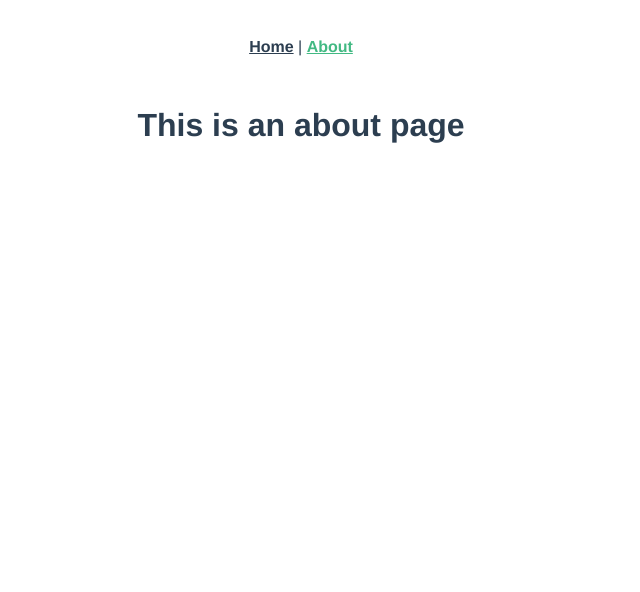
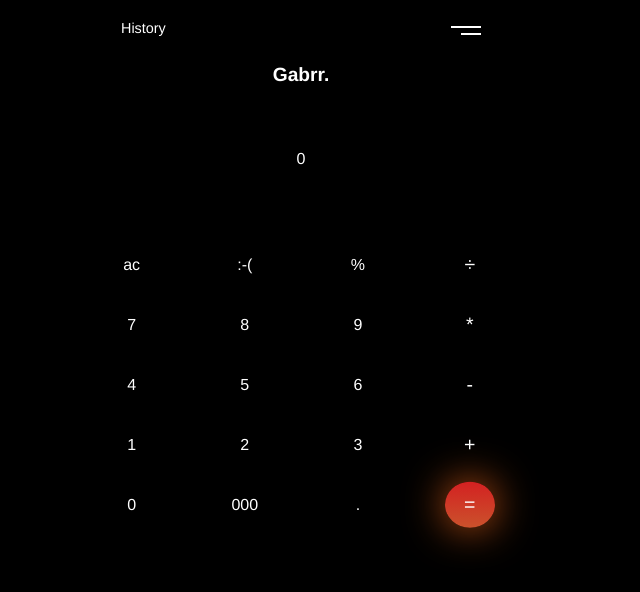
Before and after one commit to gabrr/vue-calculator, a Vue app: page /#/about in a window 1280 px wide. Shown: the top 592 px of the page, without its empty margins (339-979 px from the left). Built offline with nearby package versions, Linux system fonts and the light colour scheme.

Commit message:
Correcting components and styles

```diff
--- a/src/App.vue
+++ b/src/App.vue
@@ -1,14 +1,40 @@
 <template>
   <div id="app">
-    <div id="nav">
-      <router-link to="/">Home</router-link> |
-      <router-link to="/about">About</router-link>
-    </div>
-    <router-view/>
+    <navbar></navbar>
+    <numCalculator></numCalculator>
   </div>
 </template>
 
+<script>
+import Navbar from './components/navbar'
+import NumCalculator from './components/numCalculator'
+
+export default {
+  name: 'App',
+  data() {
+    return {
+      'msg': "message"
+    }
+  },
+  components: {
+    Navbar,
+    NumCalculator
+  }
+}
+</script>
+
 <style>
+* {
+  margin: 0;
+  padding: 0;
+  border: none;
+}
+
+body {
+  background-color: #000;
+  color: #fff;
+}
+
 #app {
   font-family: 'Avenir', Helvetica, Arial, sans-serif;
   -webkit-font-smoothing: antialiased;
@@ -17,16 +43,4 @@
   color: #2c3e50;
 }
 
-#nav {
-  padding: 30px;
-}
-
-#nav a {
-  font-weight: bold;
-  color: #2c3e50;
-}
-
-#nav a.router-link-exact-active {
-  color: #42b983;
-}
 </style>
--- a/src/components/navbar.vue
+++ b/src/components/navbar.vue
@@ -11,7 +11,7 @@
 
 <script>
 export default {
-    name: "navbar"
+    name: "Navbar"
 }
 </script>
 
@@ -22,6 +22,7 @@ export default {
     margin: auto;
     display: grid;
     grid-template-columns: repeat(2, 1fr);
+    color: #fff;
 }
 
 .historyLink {
--- a/src/components/numCalculator.vue
+++ b/src/components/numCalculator.vue
@@ -30,7 +30,7 @@
 // import funcs from "../functions/"
 
 export default {
-    name: "numCalculator",
+    name: "NumCalculator",
     data() {
         return {
             display: 0,
@@ -63,6 +63,7 @@ export default {
         width: 90%;
         margin: 8vh auto;
         text-align: center;
+        color: #fff;
     }
 
     .result{
--- a/src/views/About.vue
+++ /dev/null
@@ -1,5 +0,0 @@
-<template>
-  <div class="about">
-    <h1>This is an about page</h1>
-  </div>
-</template>
--- a/src/views/Home.vue
+++ b/src/views/History.vue
@@ -7,7 +7,7 @@
 
 <script>
 // @ is an alias to /src
-import HelloWorld from '@/components/HelloWorld.vue'
+import Navbar from '@/components/navbar.vue'
 
 export default {
   name: 'Home',
```
